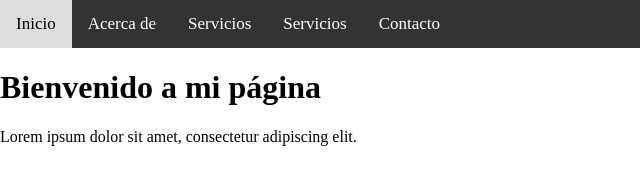
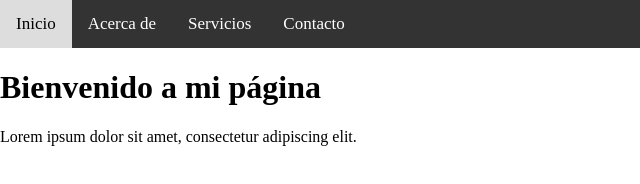
Before and after one commit to Draulez/project-xusi-bros, a plain HTML site: page index.html in a window 1280 px wide. Shown: the full height of the page, 0-640 px from the left. Drawn offline with Linux system fonts and the light colour scheme.

Commit message:
se quita un apartado

```diff
--- a/index.html
+++ b/index.html
@@ -80,7 +80,6 @@
                 <a href="#servicio3">Servicio 3</a>
             </div>
         </div>
-        <a href="#servicios">Servicios</a>
         <a href="#contacto">Contacto</a>
     </div>
     <!-- Contenido de la página -->
```
